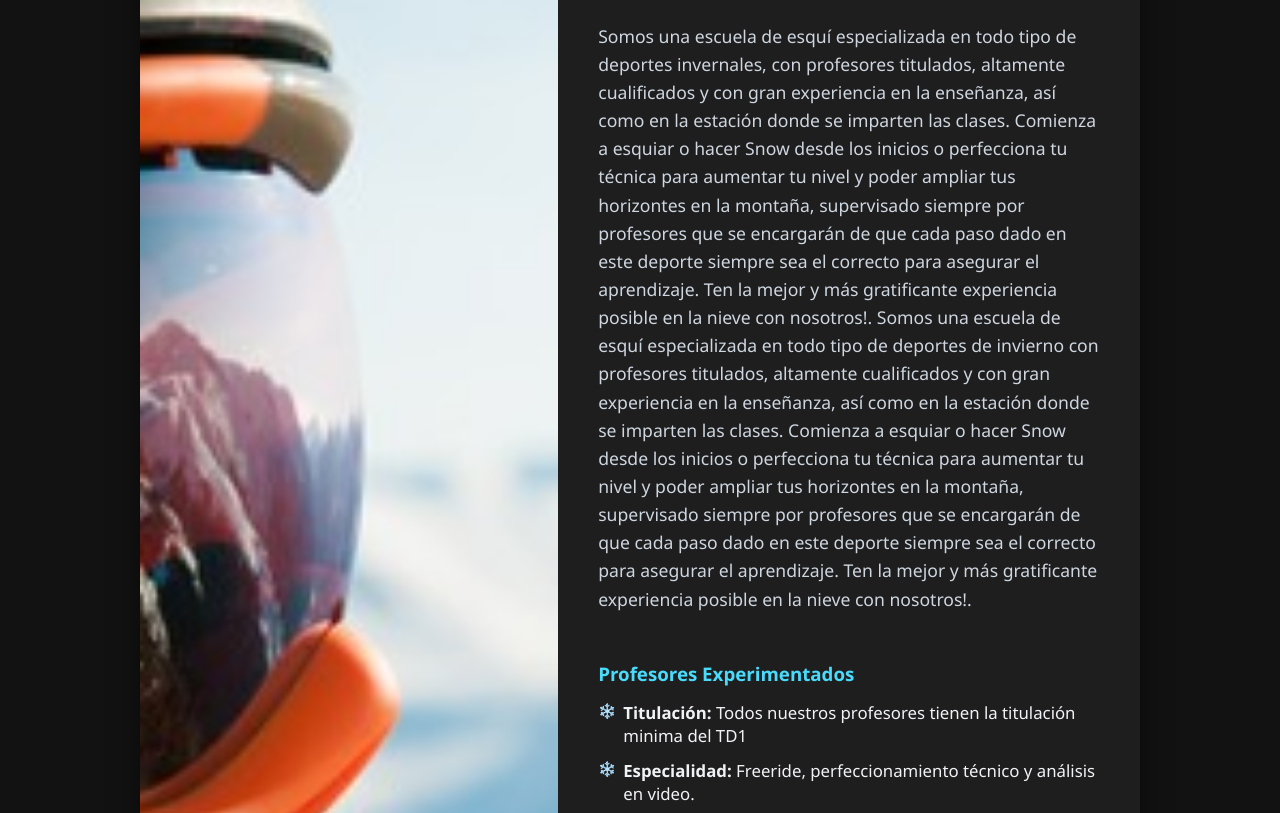
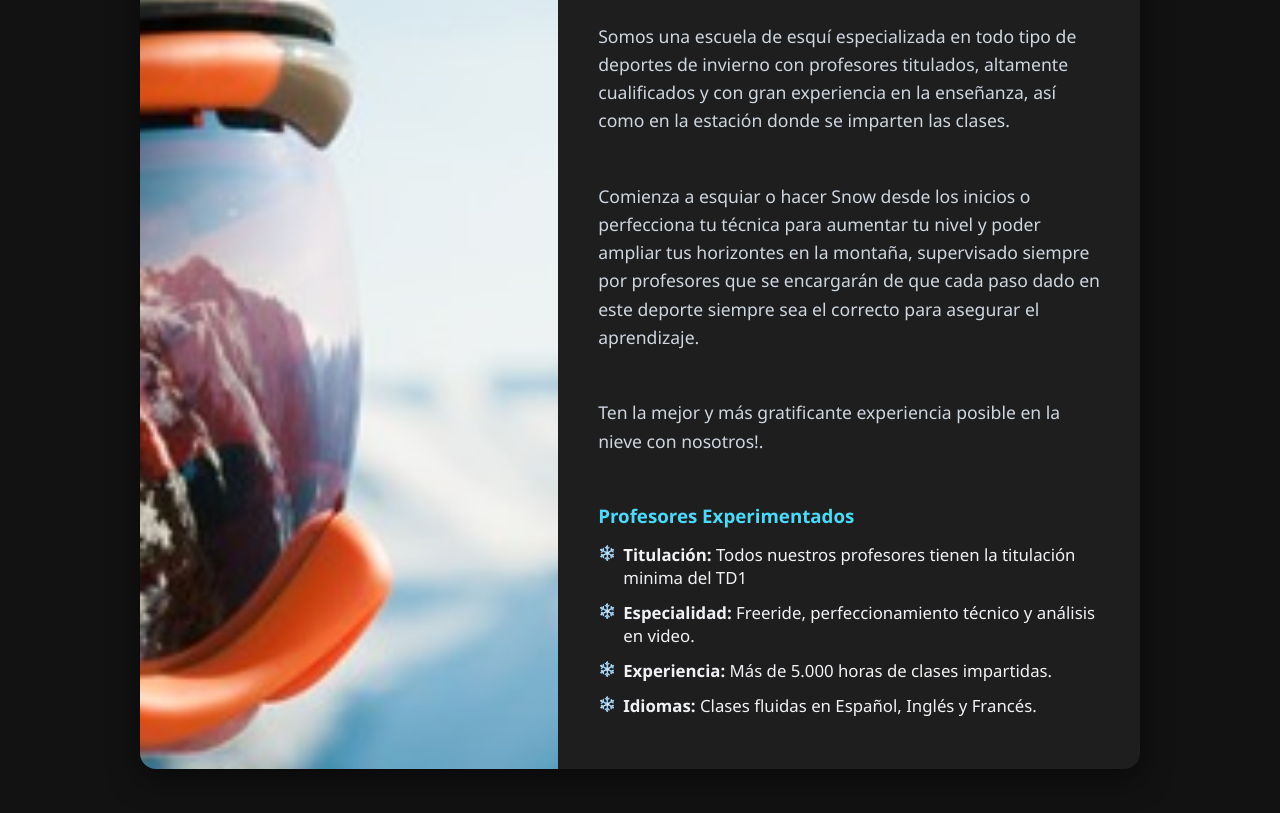
Before and after one commit to MarttWT/Pedro, a website built with webpack: page Datos.html in a window 1280 px wide. Shown: the part 380-1193 px from the top of the page. Built offline with nearby package versions, Linux system fonts and the light colour scheme.

Commit message:
actualización donde se cambia el correo de ejemplo y se sustituye el párrafo de Datos.html

```diff
--- a/Datos.html
+++ b/Datos.html
@@ -35,10 +35,9 @@
 
         <div class="perfil-info">
             <h2>La pasión por el deporte ⛷️</h2>
-            <p>Somos una escuela de esquí especializada en todo tipo de deportes invernales, con profesores titulados, altamente cualificados y con gran experiencia en la enseñanza, así como en la estación donde se imparten las clases. Comienza a esquiar o hacer Snow desde los inicios o perfecciona tu técnica para aumentar tu nivel y poder ampliar tus horizontes en la montaña, supervisado siempre por profesores que se encargarán de que cada paso dado en este deporte siempre sea el correcto para asegurar el aprendizaje. Ten la mejor y más gratificante experiencia posible en la nieve con nosotros!.
-
-                Somos una escuela de esquí especializada en todo tipo de deportes de invierno con profesores titulados, altamente cualificados y con gran experiencia en la enseñanza, así como en la estación donde se imparten las clases. Comienza a esquiar o hacer Snow desde los inicios o perfecciona tu técnica para aumentar tu nivel y poder ampliar tus horizontes en la montaña, supervisado siempre por profesores que se encargarán de que cada paso dado en este deporte siempre sea el correcto para asegurar el aprendizaje. Ten la mejor y más gratificante experiencia posible en la nieve con nosotros!.</p>
-
+            <p>Somos una escuela de esquí especializada en todo tipo de deportes de invierno con profesores titulados, altamente cualificados y con gran experiencia en la enseñanza, así como en la estación donde se imparten las clases.</p>
+            <p>Comienza a esquiar o hacer Snow desde los inicios o perfecciona tu técnica para aumentar tu nivel y poder ampliar tus horizontes en la montaña, supervisado siempre por profesores que se encargarán de que cada paso dado en este deporte siempre sea el correcto para asegurar el aprendizaje.</p>
+            <p>Ten la mejor y más gratificante experiencia posible en la nieve con nosotros!.</p>
             <h3>Profesores Experimentados</h3>
             <ul class="lista-skills">
                 <li><strong>Titulación:</strong> Todos nuestros profesores tienen la titulación minima del TD1</li>
```
Also changed, not shown: Contacto.html (+1 -1 lines).
